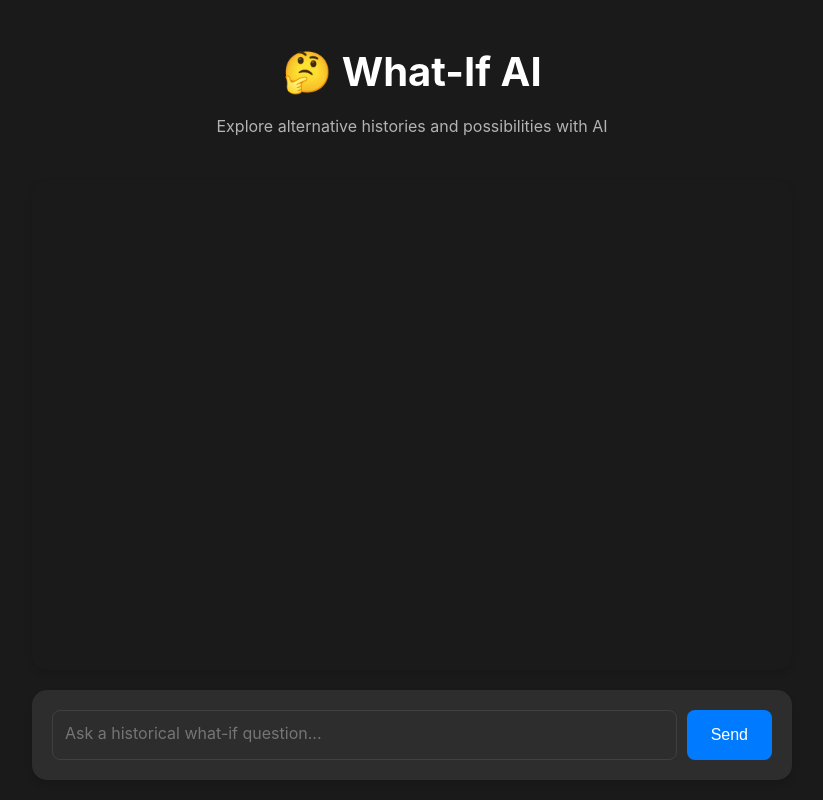
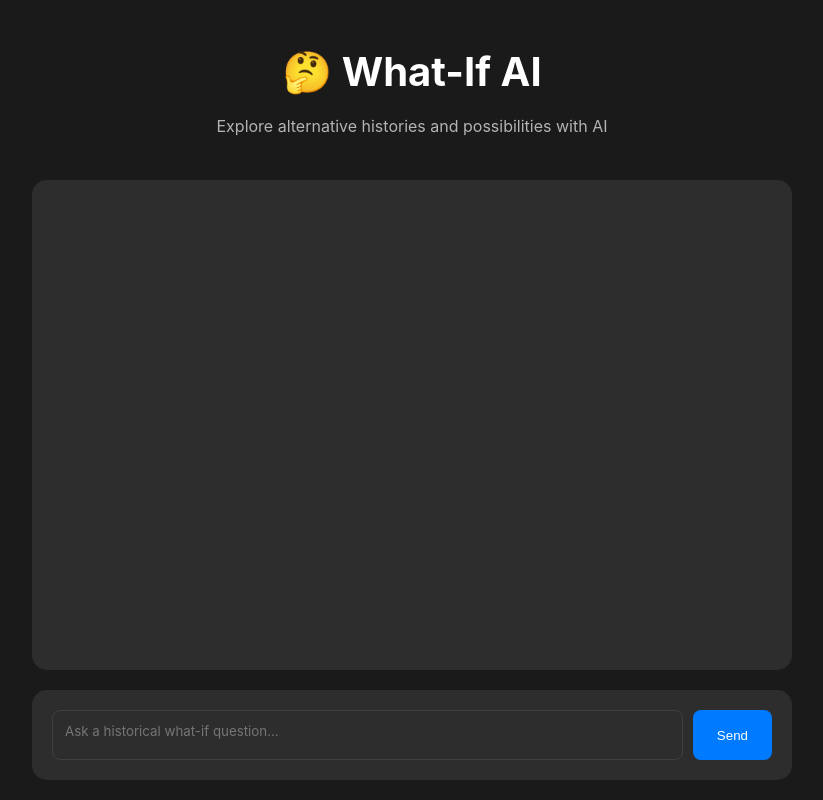
Before and after one commit to alimammadlii/what-if, a FastAPI app: page / in a window 1280 px wide. Shown: the whole page, without its empty margins (228-1051 px from the left). Run offline with FastAPI, Linux system fonts and the light colour scheme.

Commit message:
UI changes

```diff
--- a/templates/static/css/style.css
+++ b/templates/static/css/style.css
@@ -11,19 +11,15 @@
     --text-secondary: #b3b3b3;
     --accent-color: #007bff;
     --accent-hover: #0056b3;
-    --border-color: #404040;
     --message-bg-user: #007bff;
     --message-bg-ai: #2d2d2d;
-    --message-text-user: #ffffff;
-    --message-text-ai: #ffffff;
     --input-bg: #2d2d2d;
     --input-border: #404040;
-    --input-text: #ffffff;
     --error-color: #ff4444;
 }
 
 body {
-    font-family: -apple-system, BlinkMacSystemFont, 'Segoe UI', Roboto, Oxygen, Ubuntu, Cantarell, sans-serif;
+    font-family: -apple-system, BlinkMacSystemFont, 'Segoe UI', Roboto, sans-serif;
     line-height: 1.6;
     background-color: var(--bg-primary);
     color: var(--text-primary);
@@ -36,14 +32,12 @@ body {
     height: 100vh;
     display: flex;
     flex-direction: column;
-    position: relative;
 }
 
 .header {
     text-align: center;
     margin-bottom: 20px;
     padding: 20px 0;
-    flex-shrink: 0;
 }
 
 .header h1 {
@@ -60,38 +54,35 @@ body {
     flex: 1;
     overflow-y: auto;
     padding: 20px;
-    background: var(--bg-primary);
+    background: var(--bg-secondary);
     border-radius: 15px;
     margin-bottom: 20px;
-    box-shadow: 0 4px 6px rgba(0, 0, 0, 0.1);
     position: sticky;
-    bottom: 120px; /* Height of input container + some padding */
+    bottom: 120px;
 }
 
 .message {
     margin-bottom: 20px;
     max-width: 85%;
-    font-size: 1.1em;
+    padding: 12px 18px;
+    border-radius: 15px;
 }
 
 .user-message {
     margin-left: auto;
     background-color: var(--message-bg-user);
-    color: var(--message-text-user);
-    padding: 12px 18px;
+    color: var(--text-primary);
     border-radius: 15px 15px 0 15px;
 }
 
 .ai-message {
     background-color: var(--message-bg-ai);
-    color: var(--message-text-ai);
-    padding: 12px 18px;
+    color: var(--text-primary);
     border-radius: 15px 15px 15px 0;
 }
 
-/* Markdown formatting styles */
-.ai-message h1, .ai-message h2, .ai-message h3, .ai-message h4, .ai-message h5, .ai-message h6 {
-    color: var(--text-primary);
+/* Markdown formatting */
+.ai-message h1, .ai-message h2, .ai-message h3 {
     margin: 1em 0 0.5em 0;
     font-weight: 600;
 }
@@ -100,28 +91,11 @@ body {
 .ai-message h2 { font-size: 1.5em; }
 .ai-message h3 { font-size: 1.3em; }
 
-.ai-message p {
-    margin-bottom: 1em;
-}
-
-.ai-message strong, .ai-message b {
-    font-weight: 600;
-    color: var(--text-primary);
-}
-
-.ai-message em, .ai-message i {
-    font-style: italic;
-}
-
-.ai-message ul, .ai-message ol {
-    margin: 1em 0;
-    padding-left: 2em;
-}
-
-.ai-message li {
-    margin-bottom: 0.5em;
-}
-
+.ai-message p { margin-bottom: 1em; }
+.ai-message strong, .ai-message b { font-weight: 600; }
+.ai-message em, .ai-message i { font-style: italic; }
+.ai-message ul, .ai-message ol { margin: 1em 0; padding-left: 2em; }
+.ai-message li { margin-bottom: 0.5em; }
 .ai-message blockquote {
     border-left: 4px solid var(--accent-color);
     margin: 1em 0;
@@ -133,7 +107,6 @@ body {
     background: var(--bg-secondary);
     padding: 20px;
     border-radius: 15px;
-    box-shadow: 0 4px 6px rgba(0, 0, 0, 0.1);
     position: sticky;
     bottom: 0;
     z-index: 10;
@@ -148,13 +121,12 @@ textarea {
     flex: 1;
     padding: 12px;
     background-color: var(--input-bg);
-    color: var(--input-text);
+    color: var(--text-primary);
     border: 1px solid var(--input-border);
     border-radius: 8px;
     resize: none;
     height: 50px;
     font-family: inherit;
-    font-size: 1em;
 }
 
 textarea:focus {
@@ -170,8 +142,6 @@ button {
     border-radius: 8px;
     cursor: pointer;
     transition: background-color 0.2s;
-    font-size: 1em;
-    font-weight: 500;
 }
 
 button:hover {
@@ -203,7 +173,6 @@ button:hover {
     background-color: rgba(255, 68, 68, 0.1);
 }
 
-/* Scrollbar styling */
 ::-webkit-scrollbar {
     width: 8px;
 }
@@ -213,34 +182,10 @@ button:hover {
 }
 
 ::-webkit-scrollbar-thumb {
-    background: var(--border-color);
+    background: var(--input-border);
     border-radius: 4px;
 }
 
 ::-webkit-scrollbar-thumb:hover {
     background: var(--accent-color);
 }
-
-/* Loader animation */
-.loader {
-    display: inline-block;
-    width: 16px;
-    height: 16px;
-    margin-left: 8px;
-    vertical-align: middle;
-    aspect-ratio: 1.154;
-    clip-path: polygon(50% 0,100% 100%,0 100%);
-    --c:no-repeat linear-gradient(var(--accent-color) 0 0);
-    background: var(--c),var(--c),var(--c),var(--c),var(--c);
-    background-size: 100% calc(100%/5 + 1px);
-    animation: l15 2s infinite;
-}
-
-@keyframes l15 {
-    0%  {background-position: 0 calc(-2*100%/4),0 calc(-2*100%/4),0 calc(-2*100%/4),0 calc(-2*100%/4),0 calc(-2*100%/4)}
-    20% {background-position: 0 calc(4*100%/4) ,0 calc(-2*100%/4),0 calc(-2*100%/4),0 calc(-2*100%/4),0 calc(-2*100%/4)}
-    40% {background-position: 0 calc(4*100%/4) ,0 calc(3*100%/4) ,0 calc(-2*100%/4),0 calc(-2*100%/4),0 calc(-2*100%/4)}
-    60% {background-position: 0 calc(4*100%/4) ,0 calc(3*100%/4) ,0 calc(2*100%/4) ,0 calc(-2*100%/4),0 calc(-2*100%/4)}
-    80% {background-position: 0 calc(4*100%/4) ,0 calc(3*100%/4) ,0 calc(2*100%/4) ,0 calc(1*100%/4) ,0 calc(-2*100%/4)}
-    100%{background-position: 0 calc(4*100%/4) ,0 calc(3*100%/4) ,0 calc(2*100%/4) ,0 calc(1*100%/4) ,0 calc(0*100%/4)}
-}
```
